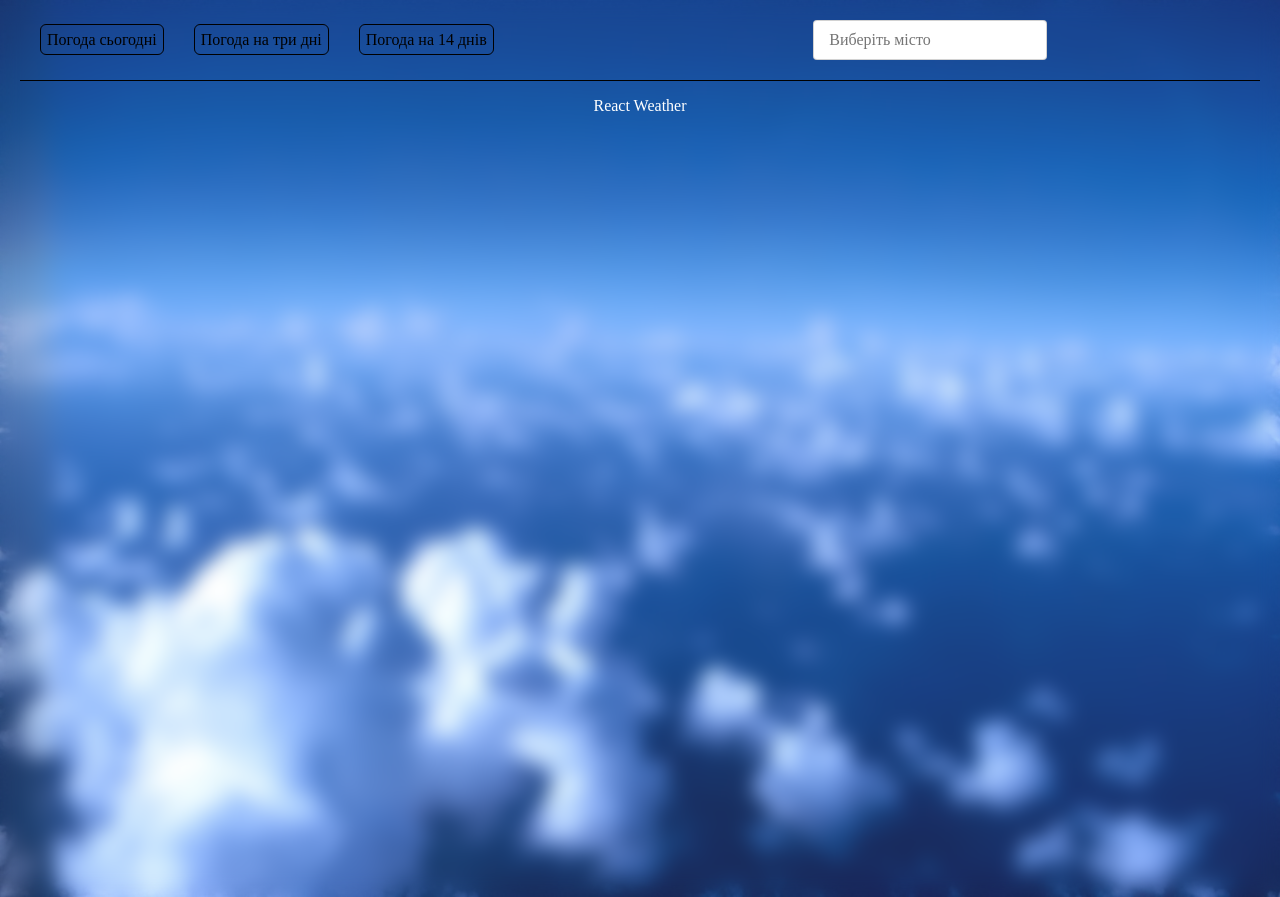
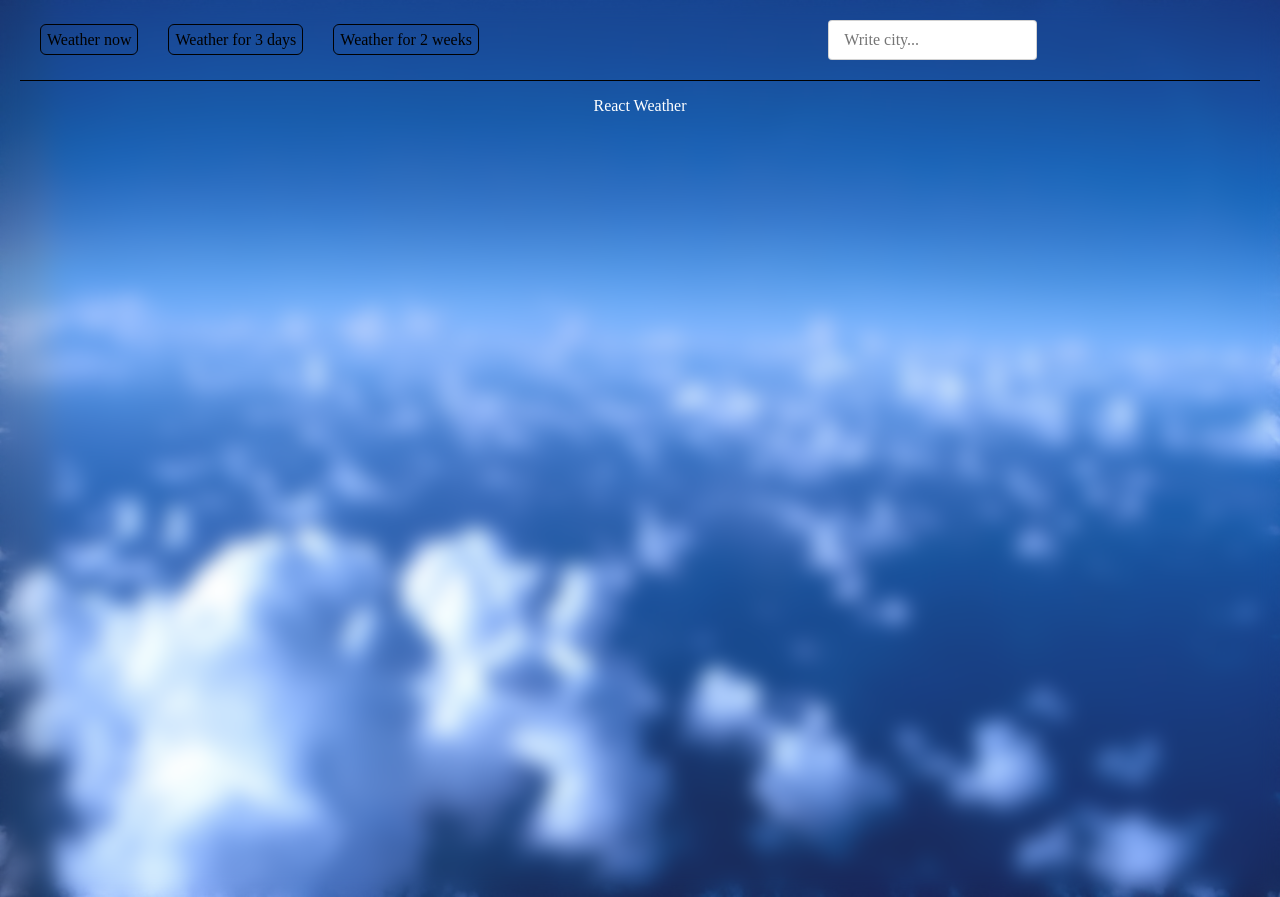
Before and after one commit to RomanPalna/weather-react, a React (Create React App) app: page / in a window 1280 px wide. Built offline with nearby package versions, Linux system fonts and the light colour scheme.

Commit message:
fix styles

```diff
--- a/src/api/weatherApi.js
+++ b/src/api/weatherApi.js
@@ -15,7 +15,7 @@ export default class weatherApi {
   async getWetherToday(city) {
     try {
       const getWeather = await this.client.get(
-        "http://api.weatherapi.com/v1/current.json",
+        "https://api.weatherapi.com/v1/current.json",
         {
           params: {
             q: city,
@@ -31,7 +31,7 @@ export default class weatherApi {
   async getForecastThreeDays(city) {
     try {
       const forecast = await this.client.get(
-        "http://api.weatherapi.com/v1/forecast.json",
+        "https://api.weatherapi.com/v1/forecast.json",
         {
           params: {
             q: city,
@@ -48,7 +48,7 @@ export default class weatherApi {
   async getFutureWeather(city) {
     try {
       const forecast = await this.client.get(
-        "http://api.weatherapi.com/v1/forecast.json",
+        "https://api.weatherapi.com/v1/forecast.json",
         {
           params: {
             q: city,
--- a/src/components/Markup/Markup.js
+++ b/src/components/Markup/Markup.js
@@ -16,7 +16,11 @@ export default function Markup({ forecast, location }) {
       </ul>
 
       <div>
-        <img src={forecast.day.condition.icon} alt="icon" />
+        <img
+          className={styles.img}
+          src={forecast.day.condition.icon}
+          alt="icon"
+        />
         <ul className={styles.cityInfo}>
           <li>Condition: {forecast.day.condition.text}</li>
           <li>Temperature max: {forecast.day.maxtemp_c}°C</li>
--- a/src/components/Markup/markup.module.css
+++ b/src/components/Markup/markup.module.css
@@ -1,6 +1,7 @@
 .today {
     max-width: 1200px;
     width: 100%;
+    padding: 20px;
     margin: 0 auto;
     display: flex;
     justify-content: space-between;
@@ -14,10 +15,26 @@
     color: rgb(5, 7, 2);
     margin: 10px 0;
     padding: 0;
-    width: 250px;
+    max-width: 250px;
 }
 
 .updated {
     color: rgb(5, 7, 2);
     margin: 0 ;
 }
+
+@media screen and (max-width: 768px) {
+    .today {
+        display: block;
+        width: 90%;
+        margin: 10px auto;
+    }
+    .cityInfo {
+        margin: 10px auto;
+        width: 200px
+    }
+    .img {
+        display: block;
+        margin: 10px auto 0;
+    }
+}
--- a/src/components/Weather/WeatherComponents/SearchInput/Search.module.css
+++ b/src/components/Weather/WeatherComponents/SearchInput/Search.module.css
@@ -6,7 +6,7 @@
     border: 1px solid rgba(33, 33, 33, 0.2);
     box-sizing: border-box;
     border-radius: 4px;
-    margin: 0 40px 0 10px;
+    margin: 0 10px 0 10px;
     padding: 12px 15px;
     max-width: 448px;
     width: 83%;
--- a/src/components/Weather/WeatherComponents/SearchInput/SearchInput.js
+++ b/src/components/Weather/WeatherComponents/SearchInput/SearchInput.js
@@ -19,7 +19,7 @@ export default function SearchInput() {
   return (
     <form className={styles.search}>
       <input
-        placeholder="Виберіть місто"
+        placeholder="Write city..."
         className={styles.input}
         type="text"
         value={search}
--- a/src/components/Weather/WeatherNav.js
+++ b/src/components/Weather/WeatherNav.js
@@ -13,7 +13,7 @@ export default function Weather() {
           }
           to="today"
         >
-          Погода сьогодні
+          Weather now
         </NavLink>
         <NavLink
           className={({ isActive }) =>
@@ -21,7 +21,7 @@ export default function Weather() {
           }
           to="three-days"
         >
-          Погода на три дні
+          Weather for 3 days
         </NavLink>
         <NavLink
           className={({ isActive }) =>
@@ -29,7 +29,7 @@ export default function Weather() {
           }
           to="two-weeks"
         >
-          Погода на 14 днів
+          Weather for 2 weeks
         </NavLink>
       </div>
     </div>
```
